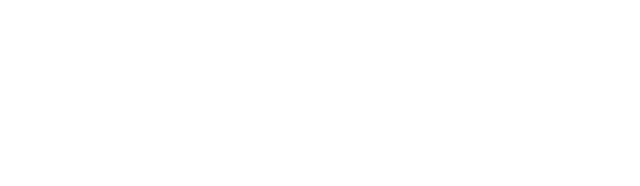
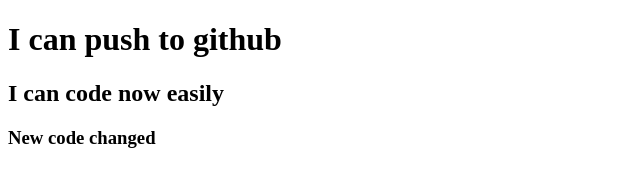
Before and after one commit to mursalin21/my-first-repo, a plain HTML site: page index.html in a window 1280 px wide. Shown: the whole page, without its empty margins (0-640 px from the left). Drawn offline with Linux system fonts and the light colour scheme.

Commit message:
added header

```diff
--- a/index.html
+++ b/index.html
@@ -7,6 +7,8 @@
     <title>My First Github Repo</title>
 </head>
 <body>
-
+    <h1>I can push to github</h1>
+    <h2>I can code now easily</h2>
+    <h3>New code changed</h3>
 </body>
 </html>
```
